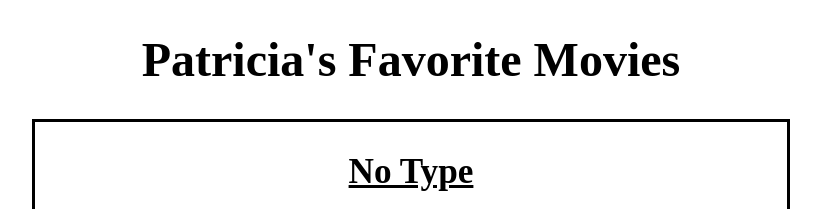
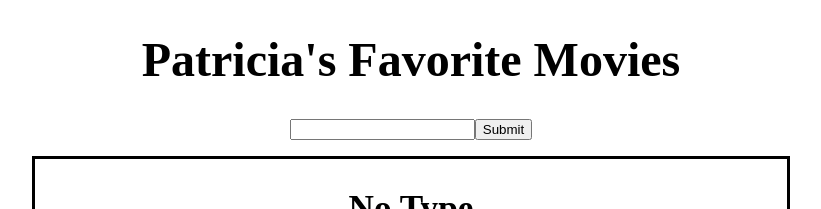
Before and after one commit to patriciabialek/P_Bialek_WEB601Assignments_MyFavoriteMovies, an Angular app in the folder P_Bialek_MyFavoriteMovies/: page / in a window 1280 px wide. Shown: the top 209 px of the page, without its empty margins (229-1050 px from the left). Built offline with nearby package versions, Linux system fonts and the light colour scheme.

Commit message:
Created an input field and button that displays if a title exists or not.

```diff
--- a/P_Bialek_MyFavoriteMovies/src/app/content-list/content-list.component.html
+++ b/P_Bialek_MyFavoriteMovies/src/app/content-list/content-list.component.html
@@ -1,3 +1,12 @@
+<div class="input">
+    <input type="text" name="title" [(ngModel)]="title">
+    <button (click)="checkTitle()">Submit</button>
+</div>
+
+<p class="message" [style.color]="isFound ? 'green' : 'red'">
+    {{ message }}
+</p>
+
 <div class="container">
 <div class="card-none">
     <h2>No Type</h2>
--- a/P_Bialek_MyFavoriteMovies/src/app/content-list/content-list.component.scss
+++ b/P_Bialek_MyFavoriteMovies/src/app/content-list/content-list.component.scss
@@ -10,6 +10,15 @@ h2{
 
 div{
     margin: 0  0 60px 0;
+}
+
+.input{
+    text-align: center;
+    margin-bottom: 0;
+}
+
+.message{
+    text-align: center;
 }
 
 .card-fantasy{
--- a/P_Bialek_MyFavoriteMovies/src/app/content-list/content-list.component.ts
+++ b/P_Bialek_MyFavoriteMovies/src/app/content-list/content-list.component.ts
@@ -1,5 +1,6 @@
 import { Component } from '@angular/core';
 import { CommonModule } from '@angular/common';
+import { FormsModule } from '@angular/forms';
 import { Content } from '../helper-files/content-interface';
 import {ContentCardComponent} from '../content-card/content-card.component';
 import {FilterTypePipe} from '../filter-type.pipe';
@@ -7,7 +8,7 @@ import {FilterTypePipe} from '../filter-type.pipe';
 @Component({
   selector: 'app-content-list',
   standalone: true,
-  imports: [CommonModule, ContentCardComponent, FilterTypePipe],
+  imports: [CommonModule, ContentCardComponent, FilterTypePipe, FormsModule],
   templateUrl: './content-list.component.html',
   styleUrls: ['./content-list.component.scss']
 })
@@ -85,6 +86,19 @@ export class ContentListComponent {
     },
   ];
 
+  filterContent: Content[] = [];
+  title:string = '';
+  message: string = '';
+  isFound: boolean = false;
+
+  checkTitle(){
+    this.filterContent = this.contentArray.filter(item => item.title.toLowerCase() === this.title.toLowerCase());
+
+    this.isFound = this.filterContent.length > 0;
+
+    this.message = this.isFound ? `Content with title '${this.title}' found.` : `Content with title '${this.title}' not found.`;
+  }
+
   constructor(){
 
   }
```
